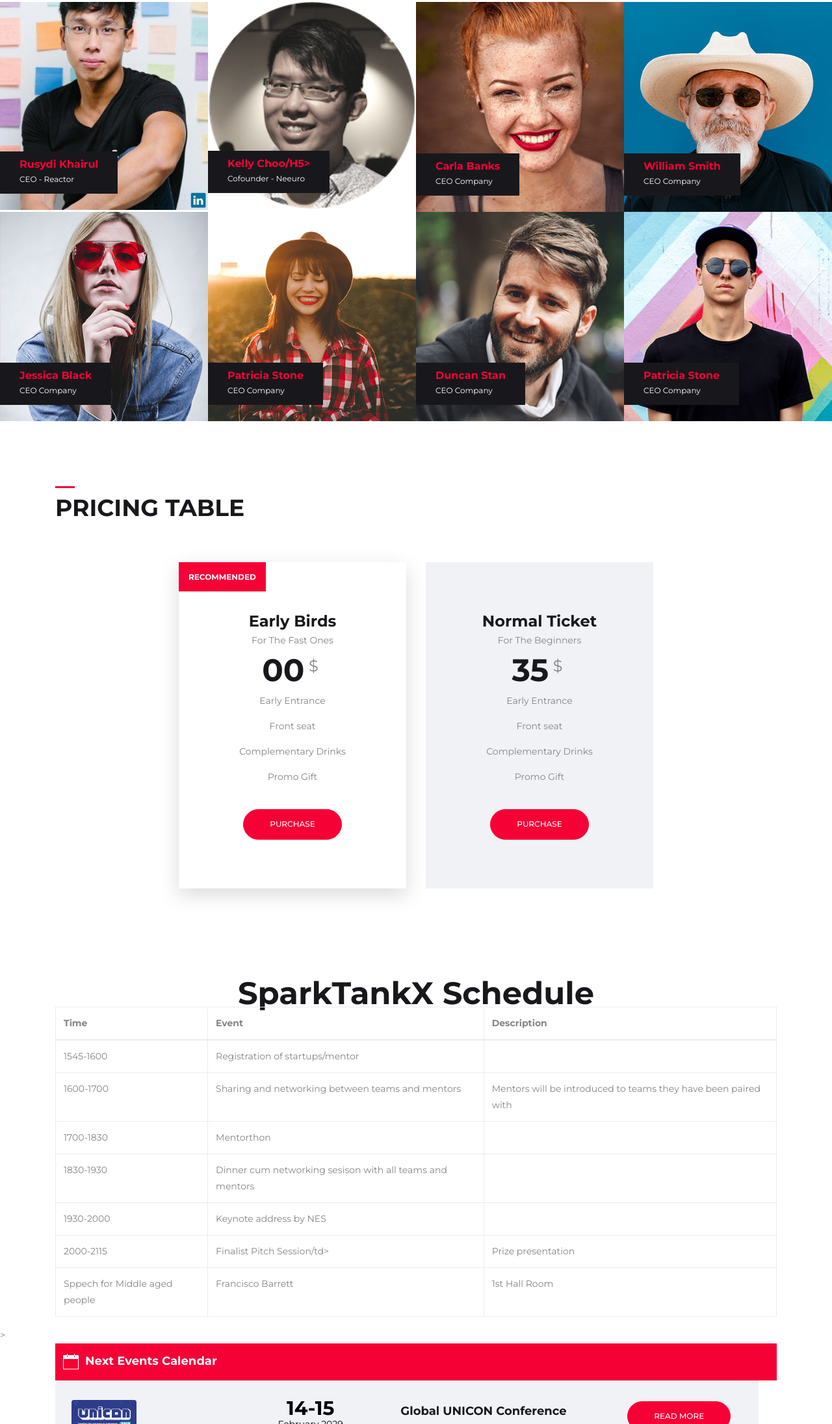
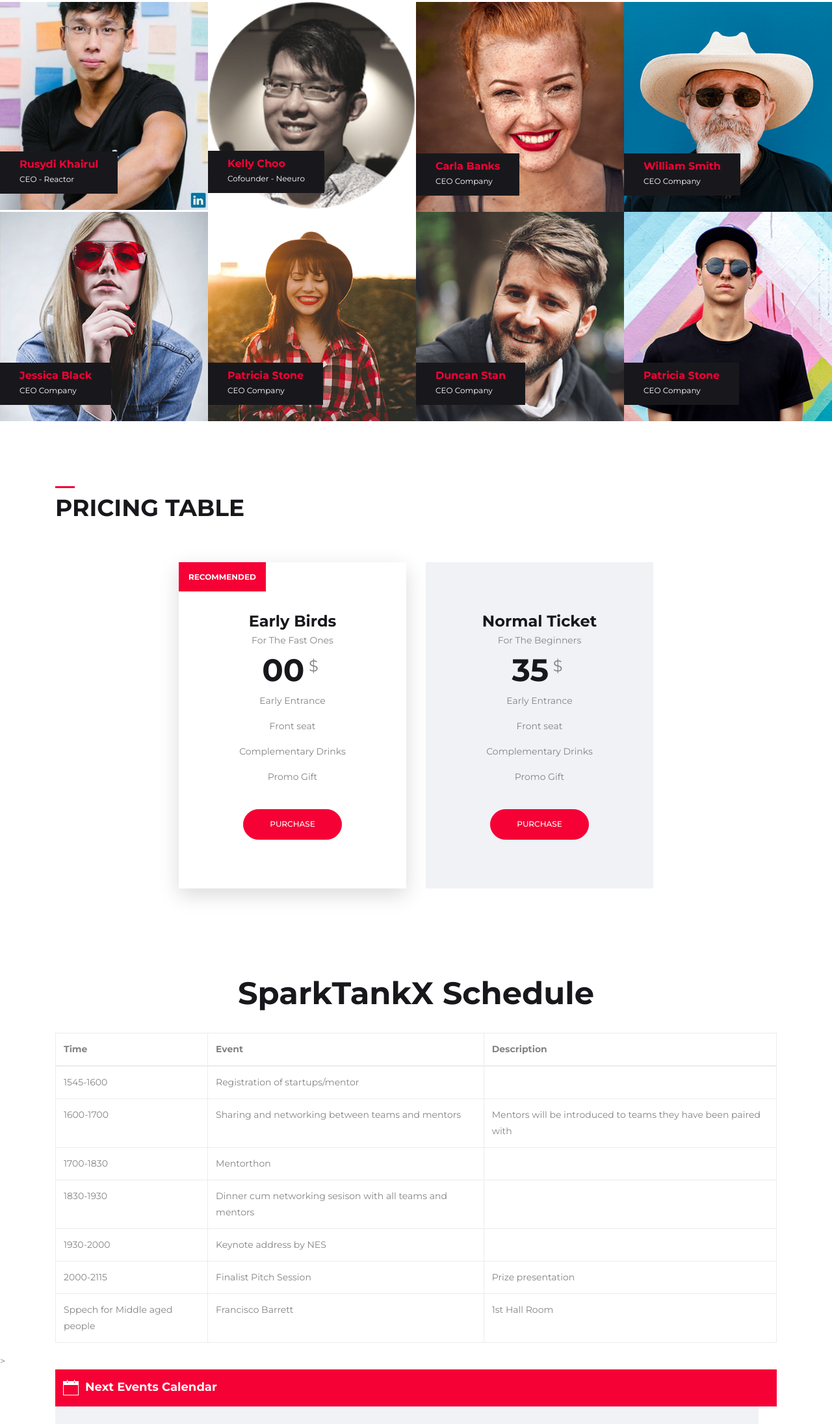
Before and after one commit to tishyakhanna97/sparktank2019.github.io, a website: page index.html in a window 1280 px wide. Shown: the part 2741-4932 px from the top of the page at 65% size. Drawn offline with Linux system fonts and the light colour scheme; files whose address does not match are found by name.

Commit message:
Fix errors

```diff
--- a/index.html
+++ b/index.html
@@ -281,8 +281,8 @@
                     <div class="speaker_img ">
                         <img src="assets/img/speakers/kellyChoo.png" alt="Kelly Choo ">
                         <div class="info_box ">
-                            <h5 class="name ">Kelly Choo/h5>
-                                <p class="position ">Cofounder - Neeuro</p>
+                            <h5 class="name ">Kelly Choo</h5>
+                            <p class="position ">Cofounder - Neeuro</p>
                         </div>
                     </div>
                 </div>
@@ -455,6 +455,7 @@
                 <div class="menu-content pb-70 col-lg-8">
                     <div class="title text-center">
                         <h1 class="mb-10">SparkTankX Schedule</h1>
+                        <p></p> <br>
                     </div>
                 </div>
             </div>
@@ -496,8 +497,8 @@
                             </tr>
                             <tr>
                                 <td>2000-2115</td>
-                                <td>Finalist Pitch Session/td>
-                                    <td>Prize presentation</td>
+                                <td>Finalist Pitch Session</td>
+                                <td>Prize presentation</td>
                             </tr>
                             <tr>
                                 <td>Sppech for Middle aged people</td>
```
